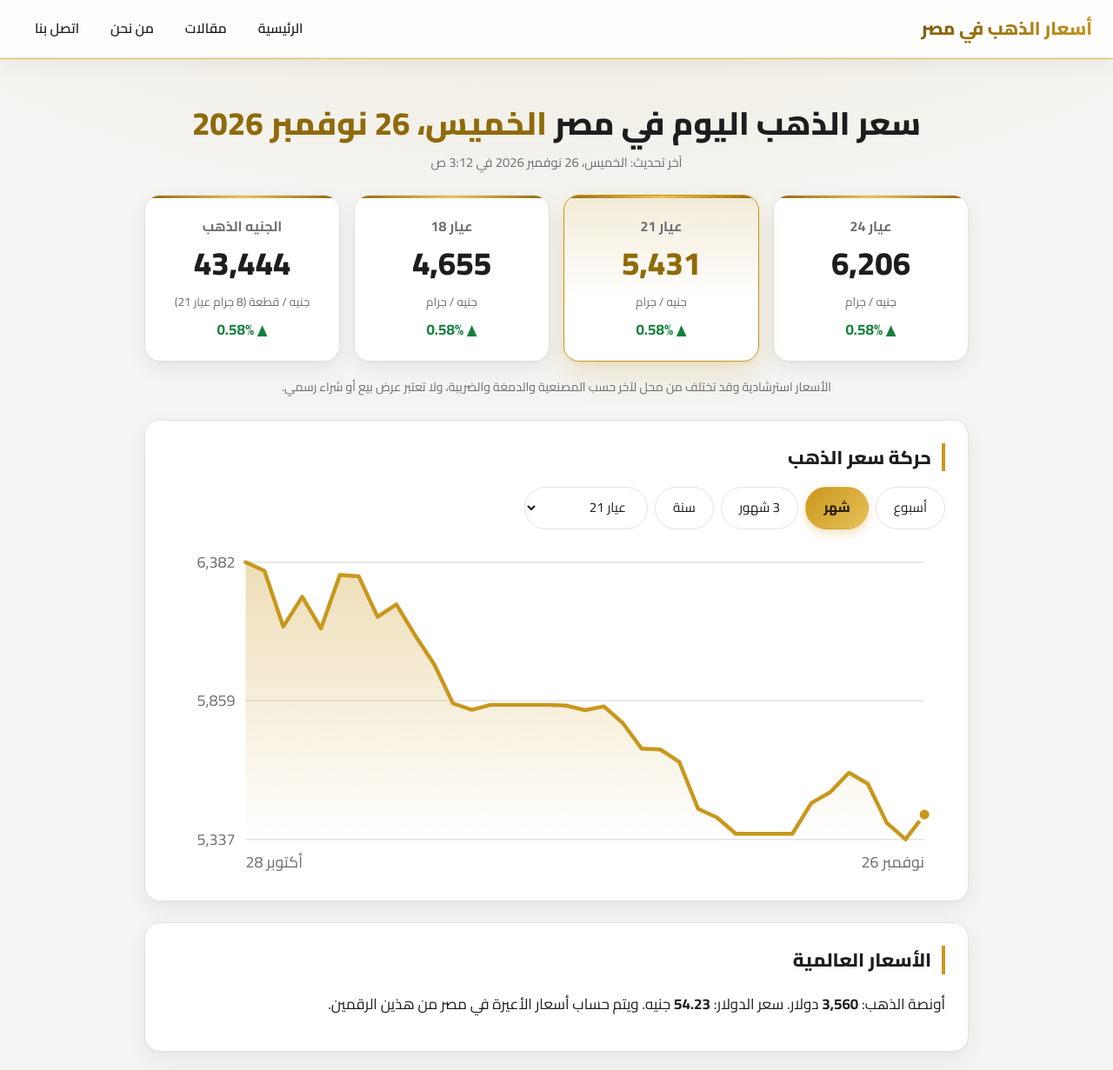
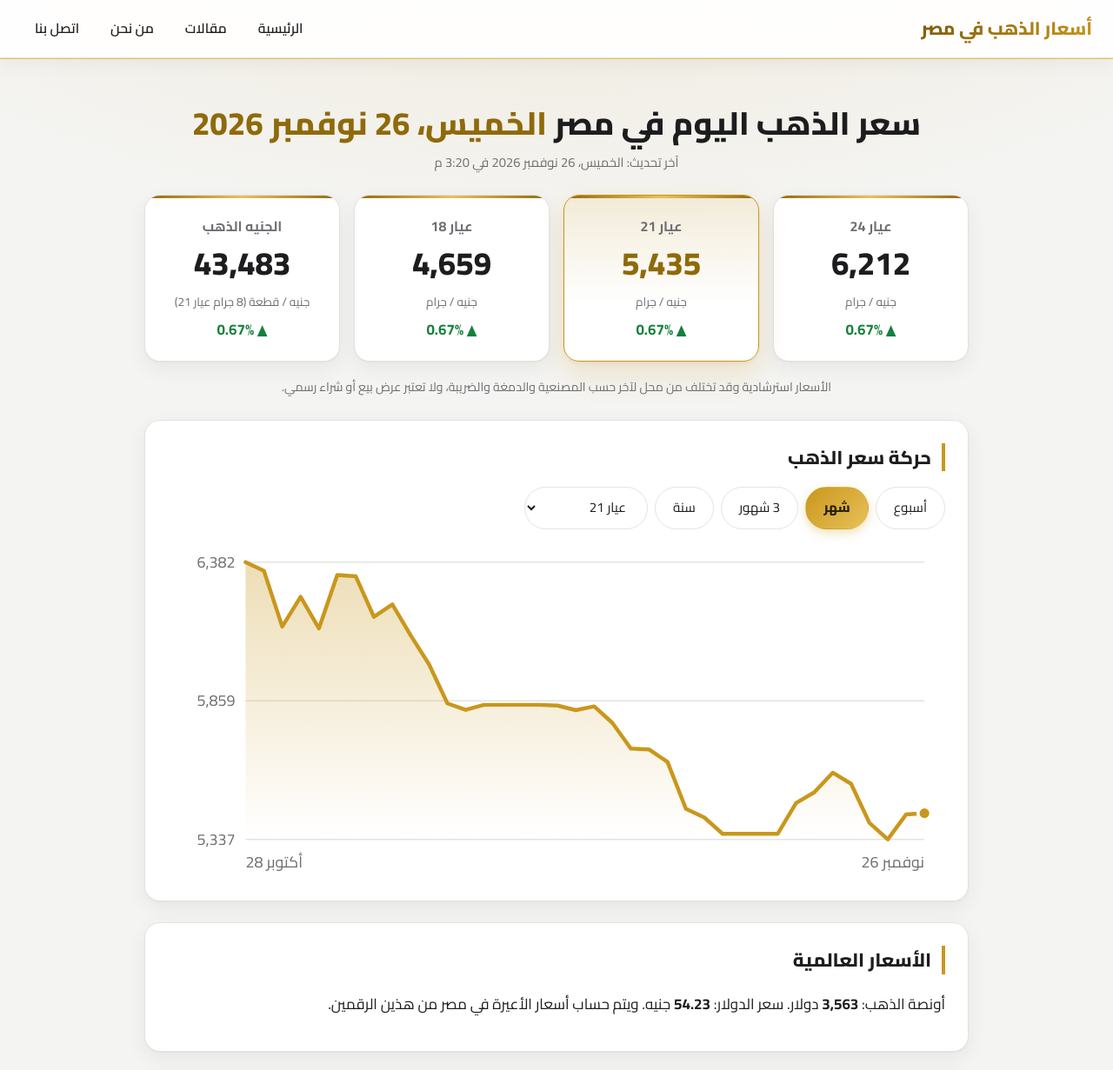
Before and after one commit to egyptgoldpriceeg-tech/gold-egypt, a plain HTML site: page index.html in a window 1280 px wide. Shown: the top 1231 px of the page at 87% size. Drawn offline with Linux system fonts and the light colour scheme.

Commit message:
update prices

```diff
--- a/index.html
+++ b/index.html
@@ -5,7 +5,7 @@
 <link rel="icon" href="/favicon.svg" type="image/svg+xml">
 <meta name='viewport' content='width=device-width,initial-scale=1'>
 <title>سعر الذهب اليوم في مصر الخميس، 26 نوفمبر 2026</title>
-<meta name='description' content='سعر الذهب اليوم الخميس، 26 نوفمبر 2026: عيار 21 بـ 5,431 جنيه، عيار 24 بـ 6,206، عيار 18 بـ 4,655، والجنيه الذهب 43,444 جنيه.'>
+<meta name='description' content='سعر الذهب اليوم الخميس، 26 نوفمبر 2026: عيار 21 بـ 5,435 جنيه، عيار 24 بـ 6,212، عيار 18 بـ 4,659، والجنيه الذهب 43,483 جنيه.'>
 <link rel='canonical' href='https://gold-egypt-2wf.pages.dev/'>
 <meta name='theme-color' content='#b8860b'>
 <meta property='og:type' content='website'>
@@ -34,14 +34,14 @@
 <main>
 <section class='hero'>
 <h1>سعر الذهب اليوم في مصر <span id='today'>الخميس، 26 نوفمبر 2026</span></h1>
-<p id='upd'>آخر تحديث: الخميس، 26 نوفمبر 2026 في 3:12 ص</p>
+<p id='upd'>آخر تحديث: الخميس، 26 نوفمبر 2026 في 3:20 م</p>
 <p class='note' id='stale' hidden>تنبيه: لم يتم تحديث الأسعار منذ فترة، وقد تكون قديمة. تحقق من السعر لدى البائع.</p>
 </section>
 <section class='cards'>
-<div class='card' id='g24'><span>عيار 24</span><b>6,206</b><small>جنيه / جرام</small><i></i></div>
-<div class='card main' id='g21'><span>عيار 21</span><b>5,431</b><small>جنيه / جرام</small><i></i></div>
-<div class='card' id='g18'><span>عيار 18</span><b>4,655</b><small>جنيه / جرام</small><i></i></div>
-<div class='card' id='pound'><span>الجنيه الذهب</span><b>43,444</b><small>جنيه / قطعة (8 جرام عيار 21)</small><i></i></div>
+<div class='card' id='g24'><span>عيار 24</span><b>6,212</b><small>جنيه / جرام</small><i></i></div>
+<div class='card main' id='g21'><span>عيار 21</span><b>5,435</b><small>جنيه / جرام</small><i></i></div>
+<div class='card' id='g18'><span>عيار 18</span><b>4,659</b><small>جنيه / جرام</small><i></i></div>
+<div class='card' id='pound'><span>الجنيه الذهب</span><b>43,483</b><small>جنيه / قطعة (8 جرام عيار 21)</small><i></i></div>
 </section>
 <p class='note'>الأسعار استرشادية وقد تختلف من محل لآخر حسب المصنعية والدمغة والضريبة، ولا تعتبر عرض بيع أو شراء رسمي.</p>
 <section class='box'>
@@ -54,7 +54,7 @@
 </section>
 <section class='box'>
 <h2>الأسعار العالمية</h2>
-<p>أونصة الذهب: <b id='oz'>3,560</b> دولار. سعر الدولار: <b id='fx'>54.23</b> جنيه. ويتم حساب أسعار الأعيرة في مصر من هذين الرقمين.</p>
+<p>أونصة الذهب: <b id='oz'>3,563</b> دولار. سعر الدولار: <b id='fx'>54.23</b> جنيه. ويتم حساب أسعار الأعيرة في مصر من هذين الرقمين.</p>
 </section>
 <div id='guide'>
 <section class='box'>
```
Also changed, not shown: data/prices.json (+1 -1 lines).
